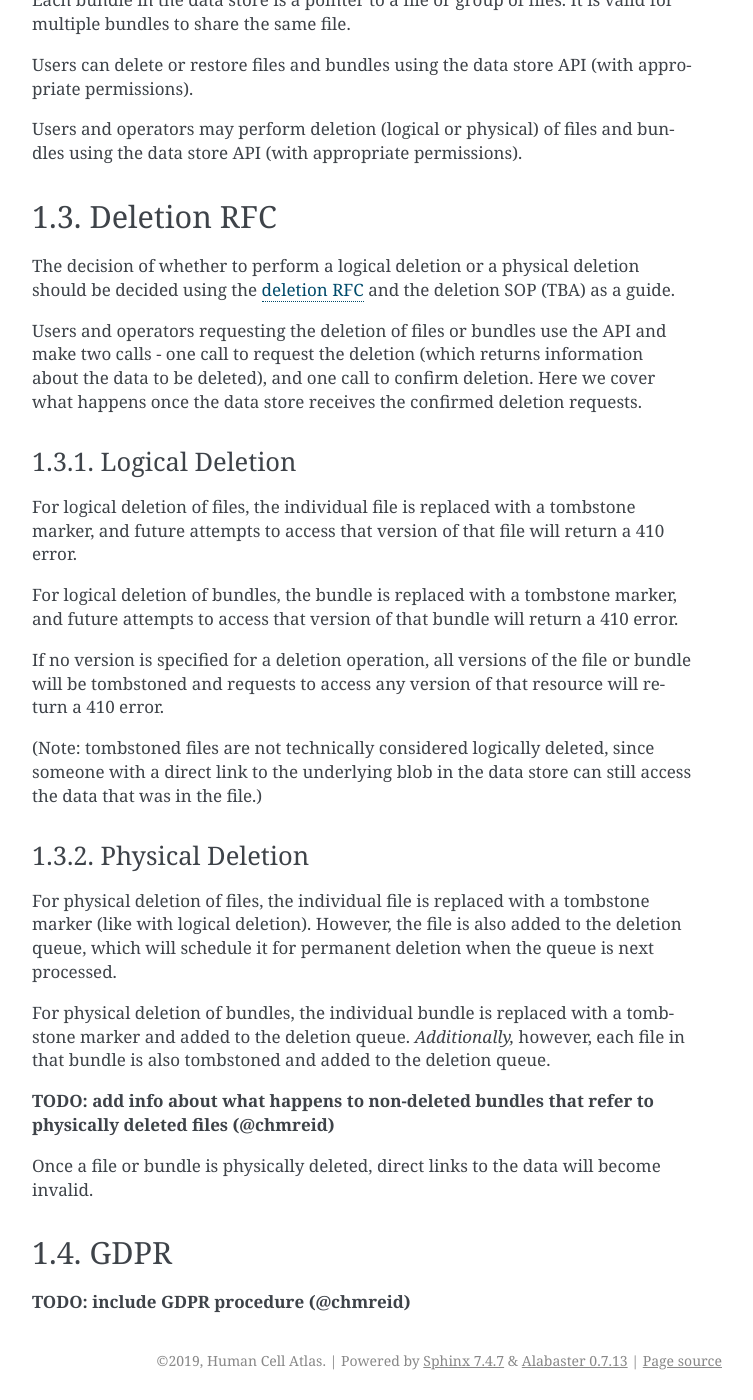
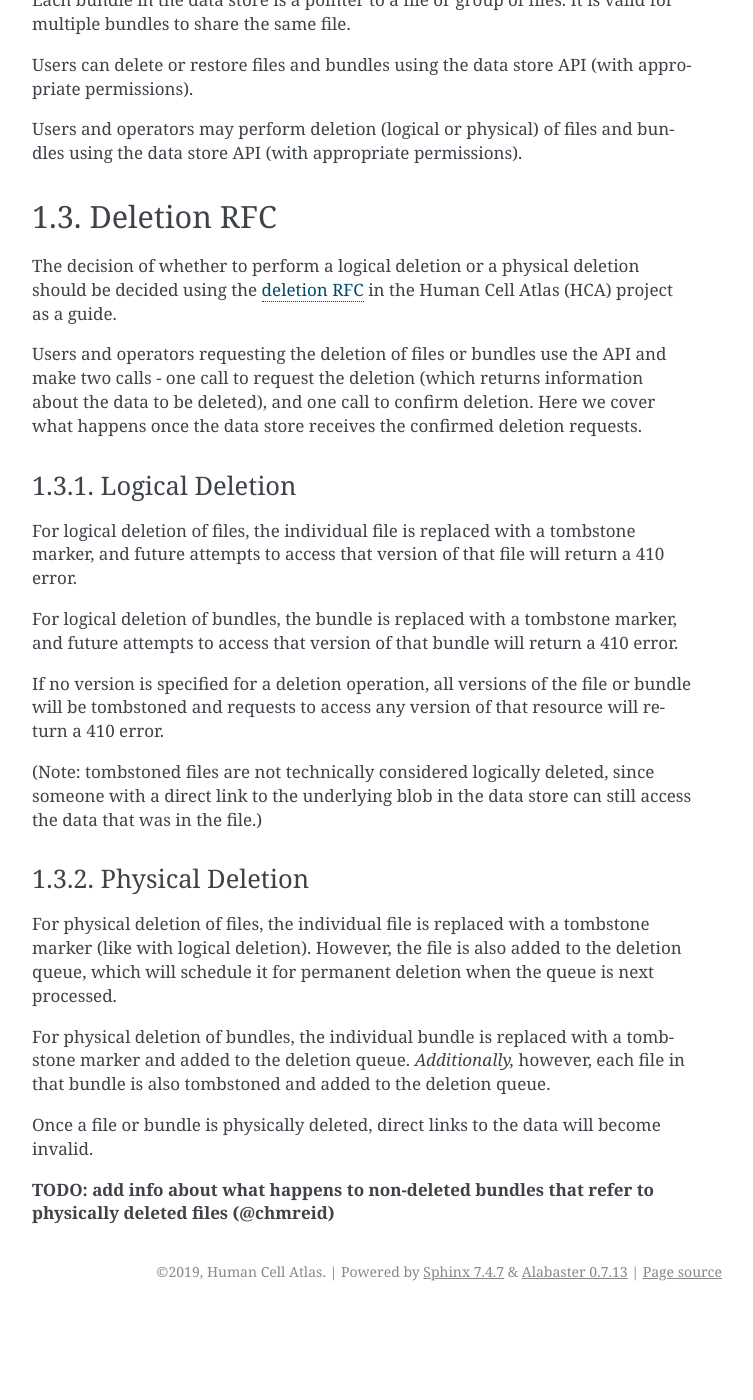
Before and after one commit to DataBiosphere/data-store-kharon, a Sphinx documentation site: the page built from docs/deletion.md, in a window 1280 px wide and 1400 px high, scrolled down 1310 px. Shown: the whole window, without its empty margins (388-1141 px from the left). Built offline with Sphinx 7.4.7, drawn with Linux system fonts in a browser that asks for light colours; after the commit the page ends 2621 px from its top, so only the background shows below that.

```diff
--- a/docs/deletion.md
+++ b/docs/deletion.md
@@ -47,7 +47,7 @@
 
 The decision of whether to perform a logical deletion or a physical deletion should be decided using the
 [deletion RFC](https://github.com/HumanCellAtlas/dcp-community/blob/master/rfcs/text/0004-dss-deletion-process.md)
-and the deletion SOP (TBA) as a guide.
+in the Human Cell Atlas (HCA) project as a guide.
 
 Users and operators requesting the deletion of files or bundles use the API and make two calls - one call to
 request the deletion (which returns information about the data to be deleted), and one call to confirm deletion.
@@ -77,10 +77,6 @@
 deletion queue. _Additionally,_ however, each file in that bundle is also tombstoned and added to the deletion
 queue.
 
-**TODO: add info about what happens to non-deleted bundles that refer to physically deleted files (@chmreid)**
-
 Once a file or bundle is physically deleted, direct links to the data will become invalid.
 
-### GDPR
-
-**TODO: include GDPR procedure (@chmreid)**
+**TODO: add info about what happens to non-deleted bundles that refer to physically deleted files (@chmreid)**
```
Also changed, not shown: docs/arch.md (+4 -4 lines), docs/install.md (+1 -1 lines), docs/intro.md (+3 -5 lines), docs/tests.md (+2 -2 lines), docs/runbook.md (line endings or trailing spaces).
